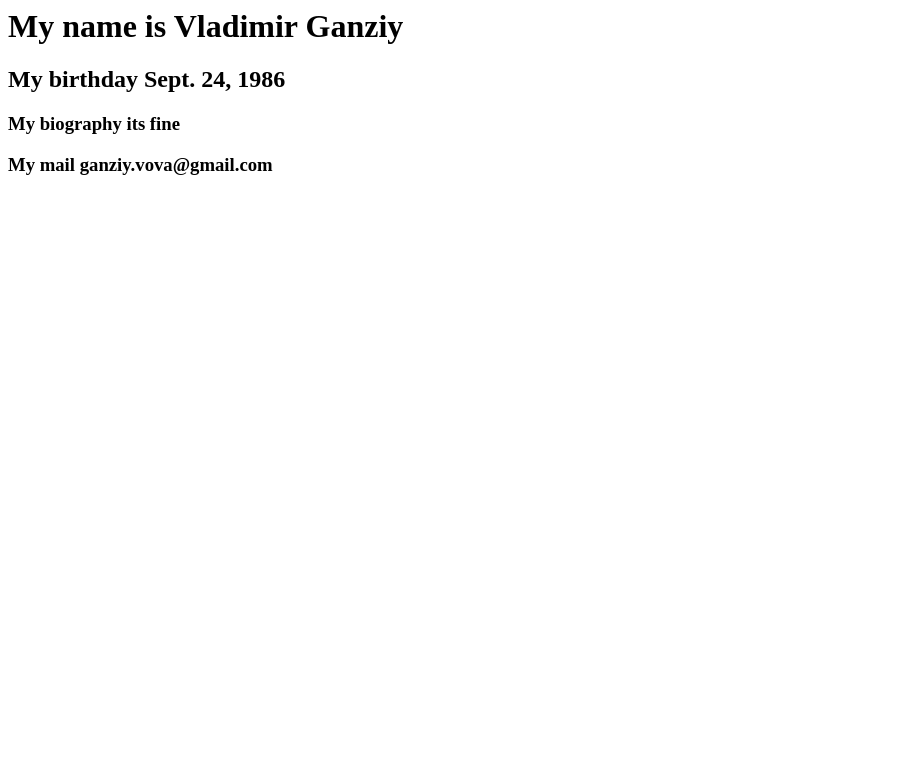
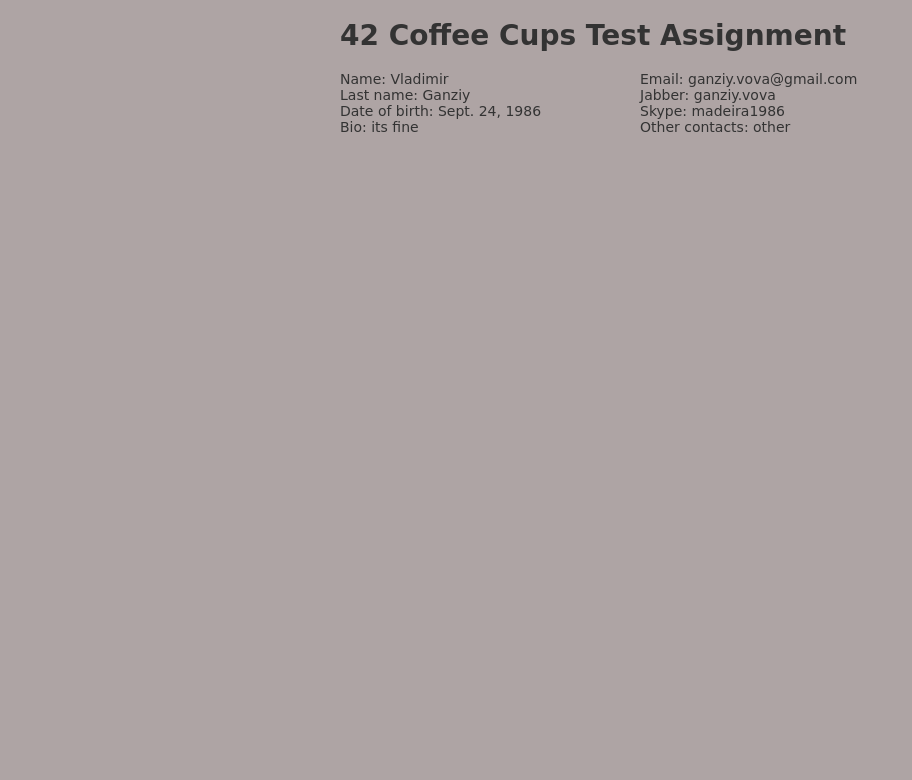
Before and after one commit to madeira/42_coffee_cups_tests, a Django app: page / in a window 1280 px wide. Shown: the top 780 px of the page, without its empty margins (0-912 px from the left). Run offline with Django 3.2, Linux system fonts and the light colour scheme; data comes from the database, SQL or seed files in the repository; both versions use the stored data as it was after the commit.

Commit message:
added new template like mockup

```diff
--- a/mysite/contact/models.py
+++ b/mysite/contact/models.py
@@ -7,6 +7,9 @@ class Persone (models.Model):
     date=models.DateField()
     bio=models.TextField()
     mail=models.EmailField()
+    jabber=models.CharField(max_length=30)
+    skype=models.CharField(max_length=30)
+    other=models.CharField(max_length=30)
 
     def __unicode__(self):
         return self.last_name
--- /dev/null
+++ b/mysite/media/css/main.css
@@ -0,0 +1,37 @@
+body{
+    margin:0;
+    color:#333;
+    font:14px cursive;
+    background:#aea4a4;
+}
+img{border-style:none;}
+a{
+        text-decoration:none;
+        color:#aaa;
+}
+a:hover{text-decoration:underline;}
+input, textarea, select{
+    font:100% arial,sans-serif;
+    vertical-align:middle;
+}
+form, fieldset{
+    margin:0;
+    padding:0;
+    border-style:none;
+}
+#wraper{
+    margin:0 auto;
+    width:600px;
+
+}
+#header{
+	margin:0 auto;
+	width:600px;
+}
+#right_collum{
+	float:left;
+	width:300px;
+}
+#left_collum{
+	float:left;
+}
--- a/mysite/templates/persone.html
+++ b/mysite/templates/persone.html
@@ -1,11 +1,29 @@
-<html>
+<!DOCTYPE html PUBLIC "-//W3C//DTD XHTML 1.0 Strict//EN" "http://www.w3.org/TR/xhtml1/DTD/xhtml1-strict.dtd">
+<html xmlns="http://www.w3.org/1999/xhtml">
 <head>
-<title>My profile</title>
+    <meta http-equiv="Content-Type" content="text/html; charset=utf-8" />
+    <link rel="stylesheet" href="media/css/main.css" type="text/css" media="screen"/>
+
+    </script>
+        <title>Persone</title>
 </head>
-<body>
-<h1>My name is {{persone.first_name}} {{persone.last_name}}</h1>
-<h2>My birthday {{persone.date}}</h2>
-<h3>My biography {{persone.bio}}</h3>
-<h3>My mail {{persone.mail}}</h3>
-</body>
+    <body>
+        <div id="wraper">
+            <div id="header">
+            <h1>42 Coffee Cups Test Assignment</h1>
+            </div>
+            <div id="right_collum">
+                <span>Name: {{persone.first_name}}</span><br/>
+                <span>Last name: {{persone.last_name}}</span><br/>
+                <span>Date of birth: {{persone.date}}</span><br/>
+                <span>Bio: {{persone.bio}}</span><br/>
+            </div>
+            <div id="left_collum">
+                <span>Email: {{persone.mail}}</span><br/>
+                <span>Jabber: {{persone.jabber}}</span><br/>
+                <span>Skype: {{persone.skype}}</span><br/>
+                <span>Other contacts: {{persone.other}}</span>
+            </div>
+        </div>
+    </body>
 </html>
```
Also changed, not shown: mysite/contact/fixtures/initial_data.json (+5 -2 lines).
